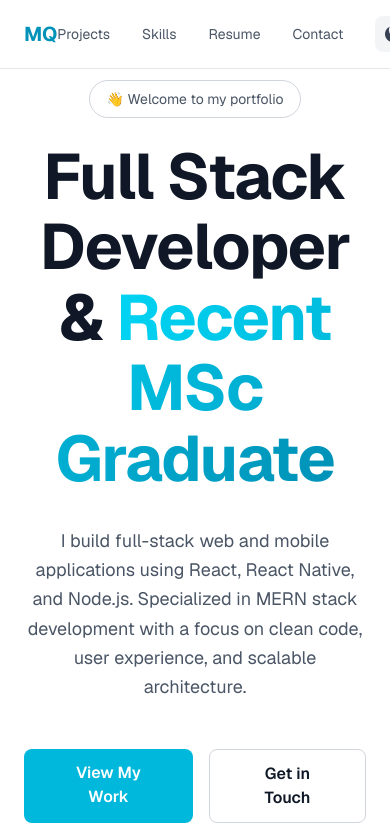
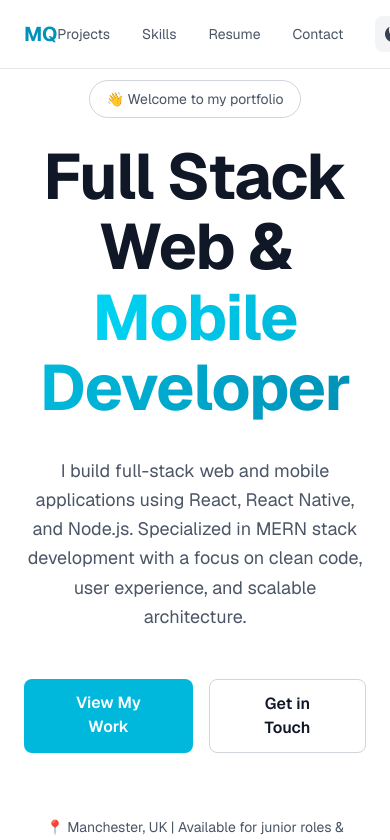
Before and after one commit to Mudassarqayyum/portfolio, a Next.js app: page / in a window 390 px wide. Shown: the top 840 px of the page. Built offline with nearby package versions, Linux system fonts and the light colour scheme.

Commit message:
Update hero heading to 'Full Stack Web & Mobile Developer'

```diff
--- a/app/home-content.tsx
+++ b/app/home-content.tsx
@@ -182,9 +182,9 @@ export function HomeContent() {
               👋 Welcome to my portfolio
             </div>
             <h1 className={`heading-xl max-w-3xl mx-auto ${isDark ? "text-white" : "text-gray-900"}`}>
-              Full Stack Developer &{" "}
+              Full Stack Web &{" "}
               <span className="text-transparent bg-clip-text bg-gradient-to-r from-cyan-400 to-cyan-600">
-                Recent MSc Graduate
+                Mobile Developer
               </span>
             </h1>
           </motion.div>
```
